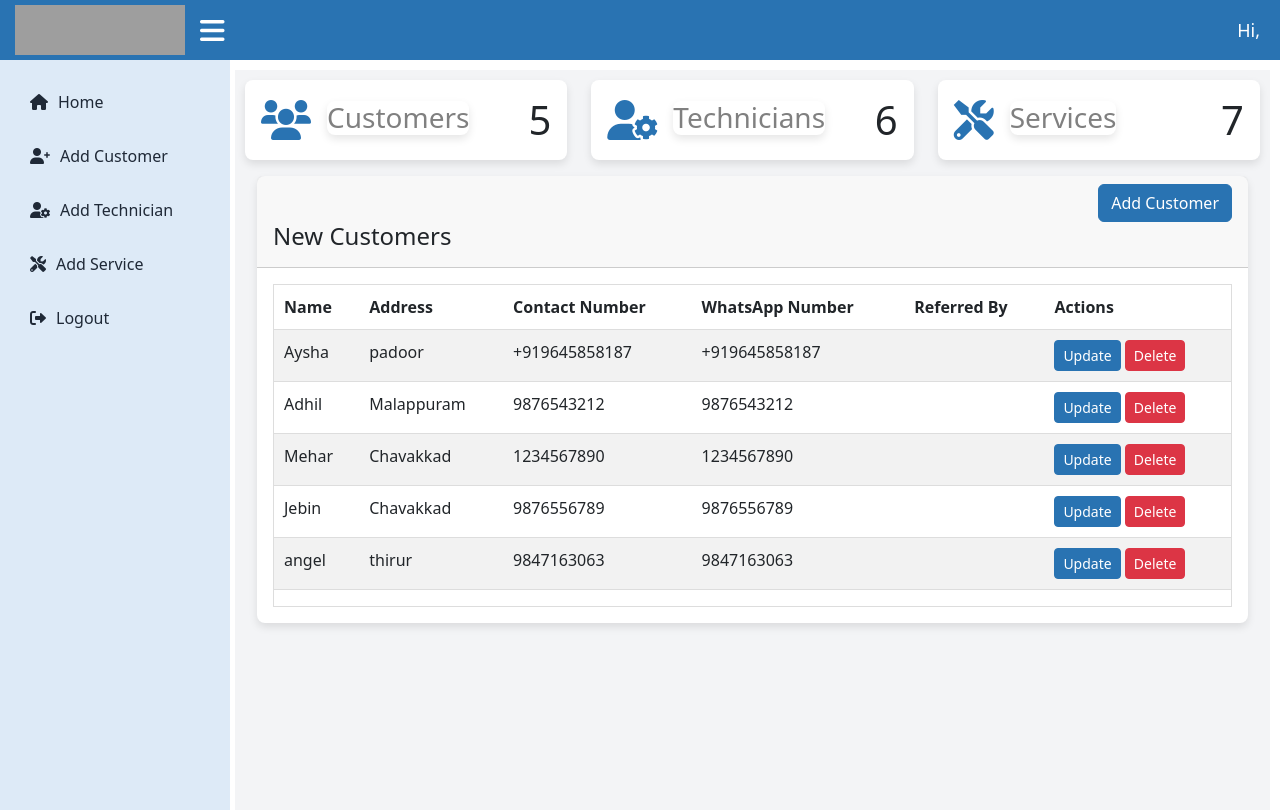
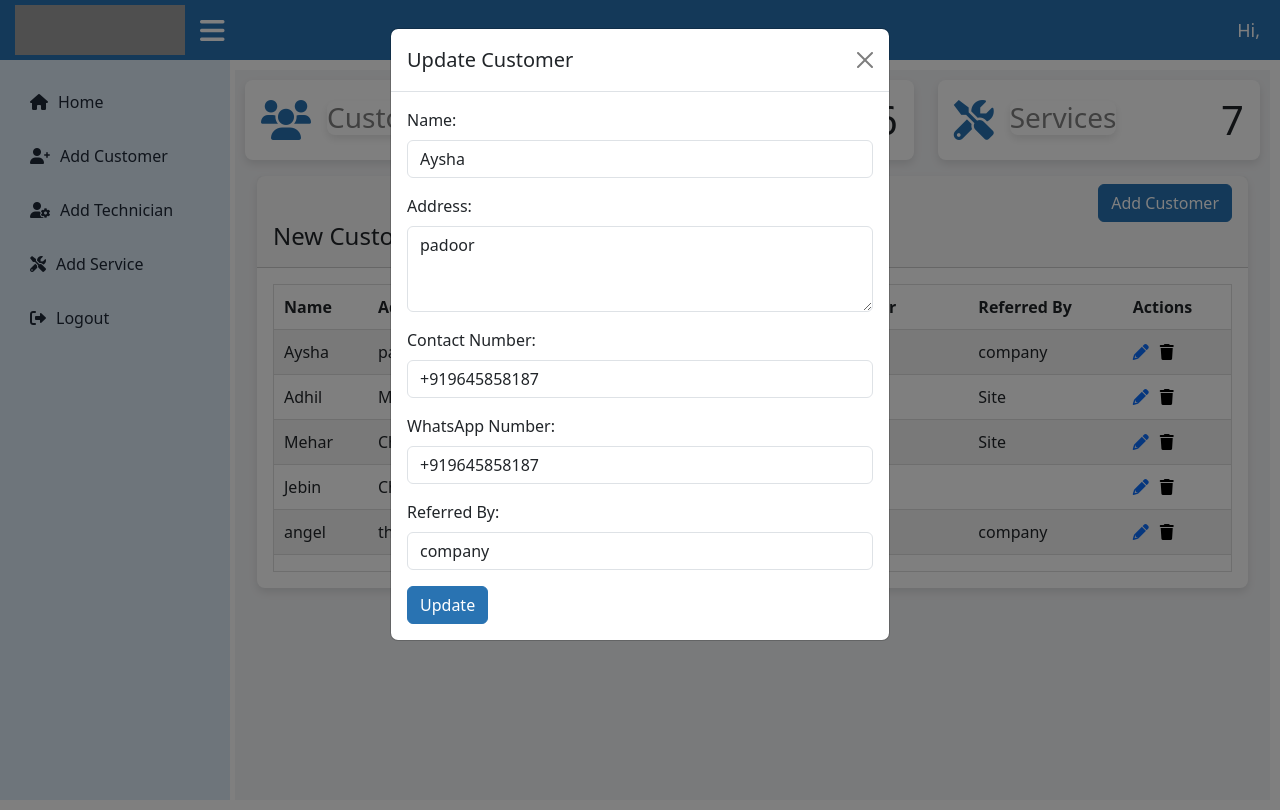
Before and after one commit to aneeta034/work_track, a Django app: page /velvetekapp/customer/new/ in a window 1280 px wide, after a click that opens the changed part. Run offline with Django 5.2, Linux system fonts and the light colour scheme; data comes from the database, SQL or seed files in the repository; both versions use the stored data as it was after the commit; grey boxes are pictures that could not be loaded.

Commit message:
add customer updates

```diff
--- a/technicianapp/views.py
+++ b/technicianapp/views.py
@@ -181,11 +181,29 @@ def add_service(request):
             # Save image paths as a comma-separated string
             apply_instance.photos_of_item = ",".join(image_paths)
             apply_instance.save()
-            return JsonResponse({'success': True,'message': 'Service added successfully!',
-                'is_new_customer': is_new_customer,})
+             # Create the current status entry
+            if customer.whatsapp_number:
+                message = f"Dear {customer.name}, your application for '{apply_instance.work_type}' has been successfully submitted and is currently 'assigned'."
+                encoded_message = urllib.parse.quote(message)
+                whatsapp_url = f"https://whatsapimanagment.onrender.com/send-message?phoneNumber={customer.whatsapp_number}&messageBody={encoded_message}"
+
+                try:
+                    response = requests.get(whatsapp_url)
+                    if response.status_code == 200:
+                        messages.success(request, "Service request submitted and WhatsApp message sent successfully!")
+                    else:
+                        messages.warning(request, "Service request submitted, but failed to send WhatsApp message.")
+                except requests.RequestException as e:
+                    messages.warning(request, f"Service request submitted, but error sending WhatsApp message: {e}")
+
+            return JsonResponse({'success': True, 'message': 'Service added successfully!', 'is_new_customer': is_new_customer})
+
         else:
             return JsonResponse({'success': False, 'errors': form.errors})
+
     return render(request, 'admin_dashboard.html')
+
+
 # View to handle dynamic customer searc
 def search_customer(request):
     query = request.GET.get('q', '').strip()  # Get the query and remove any leading/trailing spaces
--- a/templates/admin_dashboard.html
+++ b/templates/admin_dashboard.html
@@ -74,7 +74,7 @@
               <h3 class="mb-1">
                   <a class="card link-style" href="{% url 'new_customer' %}">Customers</a>
               </h3>
-          </div>
+            </div>
             <h1 class="ms-auto mb-0">{{ customer_count }}</h1>
           </div>
         </div>
@@ -167,108 +167,6 @@
     </form>
 
     </div>
-   <!-- Add Service Modal -->
-<div id="addServiceModal" class="modal">
-  <div class="modal-content">
-    <!-- Top Bar -->
-    <div class="modal-topbar">
-      <h2>Add Service</h2>
-      <span class="close" onclick="closeModal()">&times;</span>
-    </div>
-
-    <form id="addServiceForm" method="post" enctype="multipart/form-data">
-      {% csrf_token %}
-      <div class="modal-grid">
-        <!-- Column 1 -->
-        <div class="modal-column">
-          <div class="form-group">
-            <label for="contact_number">Customer Number</label>
-            <input type="text" id="contact_number" name="contact_number" oninput="searchCustomer()">
-            <div id="customer_results"></div>
-            <div id="customer_not_found" class="text-danger" style="display: none;">Customer not found. Please enter details manually.</div>
-            <small id="customer_error" class="text-danger"></small>
-          </div>
-          <div class="form-group">
-            <label for="name">Name</label>
-            <input type="text" id="name" name="name" readonly>
-          </div>
-          <div class="form-group">
-            <label for="address">Address</label>
-            <input type="text" id="address" name="address" readonly>
-          </div>
-          <div class="form-group">
-            <label for="whatsapp_number">WhatsApp Number</label>
-            <input type="text" id="whatsapp_number" name="whatsapp_number" readonly>
-          </div>
-          <div class="form-group checkbox-group">
-            <input type="checkbox" id="same_as_contact" onchange="copyContactToWhatsApp()">
-            <label for="same_as_contact">Same as Contact Number</label>
-          </div>
-          <div class="form-group">
-            <label for="referred_by">Referred By</label>
-            <input type="text" id="referred_by" name="referred_by" readonly>
-          </div>
-        </div>
-
-        <!-- Column 2 -->
-        <div class="modal-column">
-          <div class="form-group">
-            <label for="service_by">Service By</label>
-            <select id="service_by" name="service_by">
-              <option value="">Select a technician</option>
-            </select>
-          </div>
-          <div class="form-group">
-            <label for="work_type">Work Type</label>
-            <select id="work_type" name="work_type">
-              <option value="sale">Sale</option>
-              <option value="service">Service</option>
-            </select>
-          </div>
-          <div class="form-group">
-            <label for="item_name_or_number">Item Name/Number</label>
-            <input type="text" id="item_name_or_number" name="item_name_or_number">
-          </div>
-          <div class="form-group">
-            <label for="issue">Issue Description</label>
-            <textarea id="issue" name="issue" rows="7"></textarea>
-          </div>
-        </div>
-
-        <!-- Column 3 -->
-        <div class="modal-column">
-          <div class="form-group">
-            <label for="photos_of_item">Upload Photo</label>
-            <div class="file-input-container">
-                <input type="file" id="photos_of_item" name="photos_of_item" multiple>
-                <div id="fileNamesDisplay" class="file-names-display">No files chosen</div>
-            </div>
-        </div>
-        <div class="form-group">
-          <label for="estimation_document">Upload Document</label>
-          <input type="file" id="estimation_document" name="estimation_document">
-          <div id="estimation_document_display" class="doc-display"></div>  <!--  Added this for display -->
-      </div>
-          <div class="form-group">
-            <label for="estimated_price">Estimated Price</label>
-            <input type="text" id="estimated_price" name="estimated_price">
-          </div>
-          <div class="form-group">
-            <label for="estimated_date">Estimated Date</label>
-            <input type="date" id="estimated_date" name="estimated_date">
-          </div>
-          <div class="form-group">
-            <label for="any_other_comments">Comments</label>
-            <textarea id="any_other_comments" name="any_other_comments"></textarea>
-          </div>
-        </div>
-      </div>
-      <div class="form-submit">
-        <button type="submit" class="btn btn-primary">Submit</button>
-      </div>
-    </form>
-  </div>
-</div>
 
 
   <!-- Table Section -->
@@ -477,6 +375,112 @@
 
 
 {% endblock %}
+
+
+   <!-- Add Service Modal -->
+   <div id="addServiceModal" class="modal">
+    <div class="modal-content">
+      <!-- Top Bar -->
+      <div class="modal-topbar">
+        <h2>Add Service</h2>
+        <span class="close" onclick="closeModal()">&times;</span>
+      </div>
+
+      <form id="addServiceForm" method="post" enctype="multipart/form-data">
+        {% csrf_token %}
+        <div class="modal-grid">
+          <!-- Column 1 -->
+          <div class="modal-column">
+            <div class="form-group">
+              <label for="contact_number">Customer Number</label>
+              <input type="text" id="contact_number" name="contact_number" oninput="searchCustomer()">
+              <div id="customer_results"></div>
+              <div id="customer_not_found" class="text-danger" style="display: none;">Customer not found. Please enter details manually.</div>
+              <small id="customer_error" class="text-danger"></small>
+            </div>
+            <div class="form-group">
+              <label for="name">Name</label>
+              <input type="text" id="name" name="name" readonly>
+            </div>
+            <div class="form-group">
+              <label for="address">Address</label>
+              <input type="text" id="address" name="address" readonly>
+            </div>
+            <div class="form-group">
+              <label for="whatsapp_number">WhatsApp Number</label>
+              <input type="text" id="whatsapp_number" name="whatsapp_number" readonly>
+            </div>
+            <div class="form-group checkbox-group">
+              <input type="checkbox" id="same_as_contact" onchange="copyContactToWhatsApp()">
+              <label for="same_as_contact">Same as Contact Number</label>
+            </div>
+            <div class="form-group">
+              <label for="referred_by">Referred By</label>
+              <input type="text" id="referred_by" name="referred_by" readonly>
+            </div>
+          </div>
+
+          <!-- Column 2 -->
+          <div class="modal-column">
+            <div class="form-group">
+              <label for="service_by">Service By</label>
+              <select id="service_by" name="service_by">
+                <option value="">Select a technician</option>
+              </select>
+            </div>
+            <div class="form-group">
+              <label for="work_type">Work Type</label>
+              <select id="work_type" name="work_type">
+                <option value="sale">Sale</option>
+                <option value="service">Service</option>
+              </select>
+            </div>
+            <div class="form-group">
+              <label for="item_name_or_number">Item Name/Number</label>
+              <input type="text" id="item_name_or_number" name="item_name_or_number">
+            </div>
+            <div class="form-group">
+              <label for="issue">Issue Description</label>
+              <textarea id="issue" name="issue" rows="7"></textarea>
+            </div>
+          </div>
+
+          <!-- Column 3 -->
+          <div class="modal-column">
+            <div class="form-group">
+              <label for="photos_of_item">Upload Photo</label>
+              <div class="file-input-container">
+                  <input type="file" id="photos_of_item" name="photos_of_item" multiple>
+                  <div id="fileNamesDisplay" class="file-names-display">No files chosen</div>
+              </div>
+          </div>
+          <div class="form-group">
+            <label for="estimation_document">Upload Document</label>
+            <input type="file" id="estimation_document" name="estimation_document">
+            <div id="estimation_document_display" class="doc-display"></div>  <!--  Added this for display -->
+        </div>
+            <div class="form-group">
+              <label for="estimated_price">Estimated Price</label>
+              <input type="text" id="estimated_price" name="estimated_price">
+            </div>
+            <div class="form-group">
+              <label for="estimated_date">Estimated Date</label>
+              <input type="date" id="estimated_date" name="estimated_date">
+            </div>
+            <div class="form-group">
+              <label for="any_other_comments">Comments</label>
+              <textarea id="any_other_comments" name="any_other_comments"></textarea>
+            </div>
+          </div>
+        </div>
+        <div class="form-submit">
+          <button type="submit" class="btn btn-primary">Submit</button>
+        </div>
+      </form>
+    </div>
+  </div>
+
+
 
 
 <!-- The Modal Add Customer-->
--- a/templates/new_customer.html
+++ b/templates/new_customer.html
@@ -36,22 +36,20 @@ new customer
                     <td>{{ customer.address }}</td>
                     <td>{{ customer.contact_number }}</td>
                     <td>{{ customer.whatsapp_number }}</td>
-                    <td>{{ customer.reffered_by }}</td>
+                    <td>{{ customer.referred_by }}</td>
                     <td>
-                      <button
-                        class="btn btn-sm btn-primary"
-                        data-bs-toggle="modal"
-                        data-bs-target="#updateCustomerModal{{ customer.id }}">
-                        Update
-                      </button>
-                      <form method="post" action="{% url 'delete_customer' customer.id %}" style="display:inline;">
-                        {% csrf_token %}
-                        <button type="button" class="btn btn-sm btn-danger" data-bs-toggle="modal" data-bs-target="#deleteCustomerModal{{ customer.id }}">
-                            Delete
-                        </button>
-                    </form>
+                      <div style="display: flex; align-items: center;">
+                        <a href="{% url 'update_customer' customer.id %}" class="edit-customer-btn" data-bs-toggle="modal" data-bs-target="#updateCustomerModal{{ customer.id }}">
+                            <i class="fa fa-pencil-alt" aria-hidden="true" title="Update"></i>
+                        </a>
+                <!-- Delete Button (Triggers Modal) -->
+                <form method="post" action="{% url 'delete_customer' customer.id %}" style="display:inline-block; margin-left:5px;">
 
-
+                    {% csrf_token %}
+                    <button type="button"  class="icon-link delete-icon" title="Delete" data-bs-toggle="modal" data-bs-target="#deleteCustomerModal{{ customer.id }}">
+                      <i class="fa fa-trash" aria-hidden="true"></i>
+                    </button>
+                </form>
                     </div>
                     </td>
                   </tr>
@@ -64,6 +62,52 @@ new customer
         </div>
       </div>
     </div>
+
+<!--updateCustomerModal-->
+{% for customer in customers %}
+<div class="modal fade" id="updateCustomerModal{{ customer.id }}" tabindex="-1" aria-labelledby="updateCustomerModalLabel" aria-hidden="true">
+  <div class="modal-dialog">
+    <div class="modal-content">
+      <div class="modal-header">
+        <h5 class="modal-title">Update Customer</h5>
+        <button type="button" class="btn-close" data-bs-dismiss="modal" aria-label="Close"></button>
+            </div>
+            <div class="modal-body">
+                <form method="POST" action="{% url 'update_customer' customer.id %}">
+                    {% csrf_token %}
+
+                    <input type="hidden" name="customer_id" value="{{ customer.id }}">
+                      <div class="mb-3">
+                          <label class="form-label">Name:</label>
+                          <input type="text" name="name" class="form-control" value="{{ customer.name }}" required>
+                      </div>
+                      <div class="mb-3">
+                          <label  class="form-label">Address:</label>
+                          <textarea  name="address" class="form-control" rows="3">{{ customer.address }}</textarea>
+                      </div>
+                      <div class="mb-3">
+                          <label  class="form-label">Contact Number:</label>
+                          <input type="text"  name="contact_number" class="form-control" value="{{ customer.contact_number }}" required>
+                      </div>
+                      <div class="mb-3">
+                          <label  class="form-label">WhatsApp Number:</label>
+                          <input type="text"  name="whatsapp" class="form-control" value="{{ customer.whatsapp_number }}">
+                      </div>
+                      <div class="mb-3">
+                          <label  class="form-label">Referred By:</label>
+                          <input type="text" name="referred_by" class="form-control" value="{{ customer.referred_by }}">
+                      </div>
+                      <button type="submit" class="btn btn-primary">Update</button>
+                    </form>
+                  </div>
+                </div>
+            </div>
+        </div>
+        {% endfor %}
+      </div>
+    </div>
+  </div>
+</div>
 
 <!-- The Modal Add Customer-->
 <div class="modal" id="customerModal" style="display: none;">
--- a/velvetekapp/views.py
+++ b/velvetekapp/views.py
@@ -309,10 +309,25 @@ def add_service(request):
             # Save image paths as a comma-separated string
             apply_instance.photos_of_item = ",".join(image_paths)
             apply_instance.save()
-            return JsonResponse({'success': True,'message': 'Service added successfully!',
-                'is_new_customer': is_new_customer,})
+            if customer.whatsapp_number:
+                message = f"Dear {customer.name}, your application for '{apply_instance.work_type}' has been successfully submitted and is currently 'assigned'."
+                encoded_message = urllib.parse.quote(message)
+                whatsapp_url = f"https://whatsapimanagment.onrender.com/send-message?phoneNumber={customer.whatsapp_number}&messageBody={encoded_message}"
+
+                try:
+                    response = requests.get(whatsapp_url)
+                    if response.status_code == 200:
+                        messages.success(request, "Service request submitted and WhatsApp message sent successfully!")
+                    else:
+                        messages.warning(request, "Service request submitted, but failed to send WhatsApp message.")
+                except requests.RequestException as e:
+                    messages.warning(request, f"Service request submitted, but error sending WhatsApp message: {e}")
+
+            return JsonResponse({'success': True, 'message': 'Service added successfully!', 'is_new_customer': is_new_customer})
+
         else:
             return JsonResponse({'success': False, 'errors': form.errors})
+
     return render(request, 'admin_dashboard.html')
 
 
@@ -506,6 +521,38 @@ def add_customer(request):
         return JsonResponse({"success": True, "message": "Customer added successfully!"})
 
     return JsonResponse({"success": False, "error": "Invalid request method."}, status=405)
+
+def update_customer(request, customer_id):
+    customer = get_object_or_404(Customer, id=customer_id)
+
+    if request.method == "POST":
+        name = request.POST.get('name', '').strip()
+        address = request.POST.get('address', '').strip()
+        contact_number = request.POST.get('contact_number', '').strip()
+        whatsapp = request.POST.get('whatsapp', '').strip()
+        referred_by = request.POST.get('referred_by', '').strip()
+
+        if not name or not contact_number:
+            messages.error(request, "Name and Contact Number are required.")
+            return redirect('new_customer')
+
+        if Customer.objects.filter(contact_number=contact_number).exclude(id=customer.id).exists():
+            messages.error(request, "A customer with this contact number already exists.")
+            return redirect('new_customer')
+
+        try:
+            customer.name = name
+            customer.address = address
+            customer.contact_number = contact_number
+            customer.whatsapp_number = whatsapp
+            customer.referred_by = referred_by
+            customer.save()
+
+            messages.success(request, "Customer updated successfully!")
+        except Exception as e:
+            messages.error(request, f"An error occurred: {str(e)}")
+
+    return redirect('new_customer')
 
 # def add_customer(request):
 #     if 'term' in request.GET:
```
Also changed, not shown: db.sqlite3.
